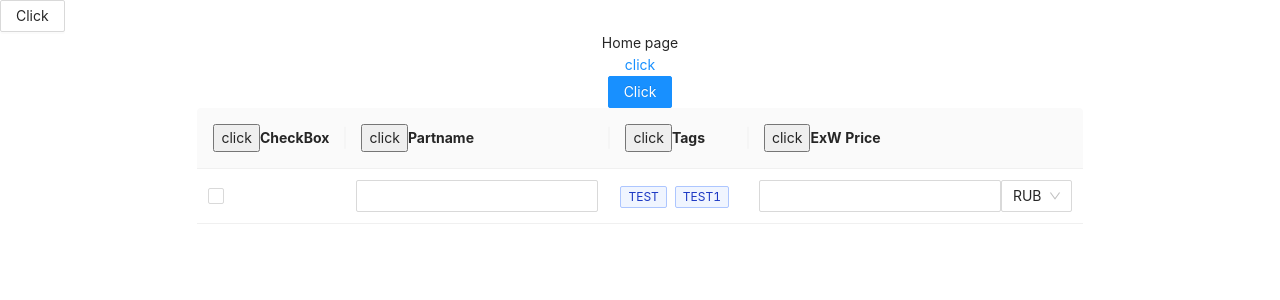
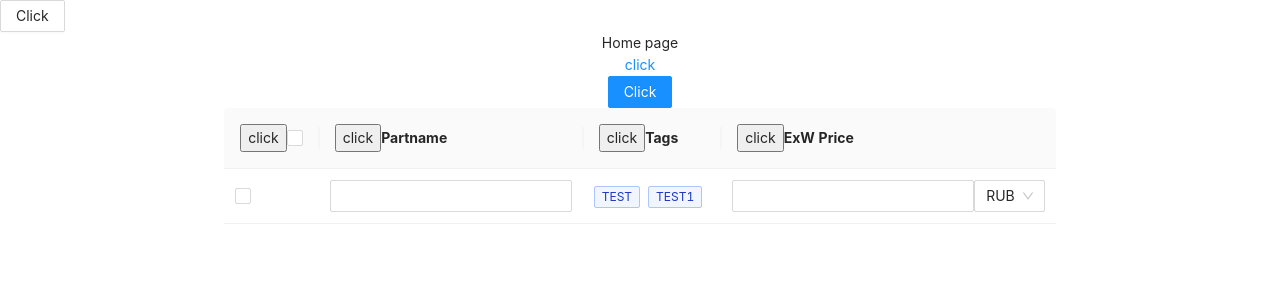
Before and after one commit to enovaev/web-manager-2, a React app: page / in a window 1280 px wide. Shown: the top 300 px of the page. Built offline with nearby package versions, Linux system fonts and the light colour scheme.

Commit message:
add: checkbox all in header

```diff
--- a/package.json
+++ b/package.json
@@ -61,6 +61,7 @@
     "react": "^17.0.2",
     "react-dom": "^17.0.2",
     "react-redux": "^7.2.4",
-    "react-router-dom": "^5.2.0"
+    "react-router-dom": "^5.2.0",
+    "reselect": "^4.0.0"
   }
 }
--- a/src/features/mainTable/actions/entityActions.ts
+++ b/src/features/mainTable/actions/entityActions.ts
@@ -12,3 +12,5 @@ export const changeEntity = createAction(
     }
   })
 );
+
+export const checkAllEntities = createAction<boolean>('table/checkAllEntities');
--- a/src/features/mainTable/config/mainTableConfig.ts
+++ b/src/features/mainTable/config/mainTableConfig.ts
@@ -3,7 +3,7 @@ import { MainTableConfigType } from '../types/configTypes';
 export const mainTableConfig: MainTableConfigType = [
   {
     name: 'check',
-    label: 'CheckBox'
+    componentName: 'checkAll'
   },
   {
     name: 'partname',
--- a/src/features/mainTable/features/tableHeader/components/TableHeader/index.tsx
+++ b/src/features/mainTable/features/tableHeader/components/TableHeader/index.tsx
@@ -2,6 +2,10 @@ import React, { FC } from 'react';
 import { useDispatch } from 'shared/hooks/customReduxHooks';
 import { addPosition } from 'features/mainTable/actions/entityActions';
 import { mainTableConfig } from '../../../../config/mainTableConfig';
+import {
+  componentMap,
+  HeaderComponentMapType
+} from '../../config/componentMap';
 
 import styles from './styles.module.less';
 
@@ -11,13 +15,20 @@ export const TableHeader: FC<{}> = () => {
   return (
     <thead>
       <tr className={styles.headerRow}>
-        {mainTableConfig.map(({ name, label }) => (
-          <th className={styles.headerCell} key={name}>
-            {/* eslint-disable-next-line react/button-has-type */}
-            <button onClick={() => dispatch(addPosition())}>click</button>
-            {label}
-          </th>
-        ))}
+        {mainTableConfig.map(({ name, label, componentName }) => {
+          const Component =
+            componentName &&
+            componentMap[componentName as HeaderComponentMapType];
+
+          return (
+            <th className={styles.headerCell} key={name}>
+              {/* eslint-disable-next-line react/button-has-type */}
+              <button onClick={() => dispatch(addPosition())}>click</button>
+              {label}
+              {Component && <Component />}
+            </th>
+          );
+        })}
       </tr>
     </thead>
   );
--- /dev/null
+++ b/src/features/mainTable/features/tableHeader/config/componentMap.ts
@@ -0,0 +1,8 @@
+import { FunctionComponent } from 'react';
+import { CheckedAll } from '../containers/CheckedAll';
+
+export type HeaderComponentMapType = 'checkAll';
+
+export const componentMap: Record<HeaderComponentMapType, FunctionComponent> = {
+  checkAll: CheckedAll
+};
--- /dev/null
+++ b/src/features/mainTable/features/tableHeader/containers/CheckedAll/index.tsx
@@ -0,0 +1,27 @@
+import React, { FC } from 'react';
+import { useSelector, useDispatch } from 'shared/hooks/customReduxHooks';
+import { Checkbox } from 'antd';
+import { CheckboxChangeEvent } from 'antd/es/checkbox';
+import { getCheckedPositions } from '../../../../reducers/mainTableReducer/selectors';
+import { checkAllEntities } from '../../../../actions/entityActions';
+
+export const CheckedAll: FC<{}> = () => {
+  const dispatch = useDispatch();
+  const checkedPositions = useSelector(getCheckedPositions);
+
+  const allChecked = checkedPositions.every(c => c);
+  const allNotChecked = checkedPositions.every(c => !c);
+  const indeterminate = !allChecked && !allNotChecked;
+
+  const handleChange = ({ target }: CheckboxChangeEvent) => {
+    dispatch(checkAllEntities(target.checked));
+  };
+
+  return (
+    <Checkbox
+      indeterminate={indeterminate}
+      checked={allChecked}
+      onChange={handleChange}
+    />
+  );
+};
--- a/src/features/mainTable/reducers/mainTableReducer/index.ts
+++ b/src/features/mainTable/reducers/mainTableReducer/index.ts
@@ -1,6 +1,10 @@
 /* eslint-disable no-return-assign, no-param-reassign */
 import { createReducer } from '@reduxjs/toolkit';
-import { addPosition, changeEntity } from '../../actions/entityActions';
+import {
+  addPosition,
+  changeEntity,
+  checkAllEntities
+} from '../../actions/entityActions';
 import { EntityType } from '../../types/reducerTypes';
 
 interface TableState {
@@ -28,5 +32,8 @@ export const mainTableReducer = createReducer(initialState, builder => {
       const { index, propName, value } = payload;
 
       state.list[index] = { ...state.list[index], [propName]: value };
+    })
+    .addCase(checkAllEntities, (state, { payload }) => {
+      state.list = state.list.map(pos => ({ ...pos, check: payload }));
     });
 });
--- /dev/null
+++ b/src/features/mainTable/reducers/mainTableReducer/selectors.ts
@@ -0,0 +1,8 @@
+import { createSelector } from 'reselect';
+import { RootState } from 'store';
+
+const getTableList = (state: RootState) => state.table.list;
+
+export const getCheckedPositions = createSelector(getTableList, list =>
+  list.map(({ check }) => check)
+);
--- a/src/features/mainTable/types/configTypes.ts
+++ b/src/features/mainTable/types/configTypes.ts
@@ -32,7 +32,8 @@ export type ComponentControllerType = Record<
 
 interface MainConfigCell {
   name: TableColumnsType;
-  label: string;
+  label?: string;
+  componentName?: string;
 }
 
 export type MainTableConfigType = MainConfigCell[];
```
